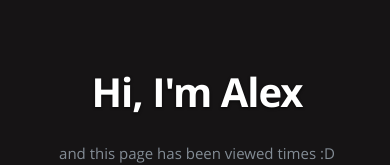
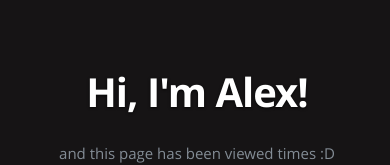
Before and after one commit to amart450/Azure-Resume, a plain HTML site: page frontend/index.html in a window 390 px wide. Shown: the part 264-429 px from the top of the page. Drawn offline with nearby package versions, Linux system fonts and the light colour scheme; no server answers.

Commit message:
Update responsive headline

```diff
--- a/frontend/index.html
+++ b/frontend/index.html
@@ -54,7 +54,7 @@
 
       <div class="row banner">
          <div class="banner-text">
-            <h1 class="responsive-headline">Hi, I'm Alex</h1>
+            <h1 class="responsive-headline">Hi, I'm Alex!</h1>
 
             <p>and this page has been viewed <a id="counter"></a> times :D </p>
             <ul class="social">
```
